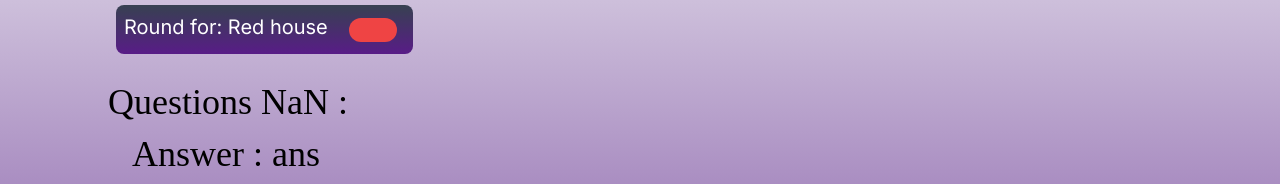
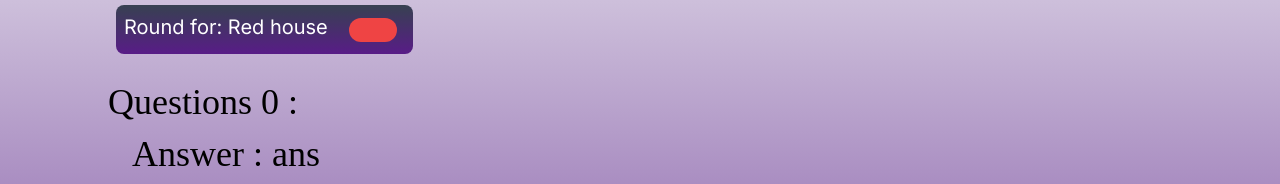
Before and after one commit to cdyniranjan7321/Quiz_App_Project_in_React_Js, a Next.js app: page /generalQuestion in a window 1280 px wide. Shown: the part 195-379 px from the top of the page. Built offline with nearby package versions, Linux system fonts and the light colour scheme.

Commit message:
modified generalquestions page

```diff
--- a/src/app/generalQuestion/page.tsx
+++ b/src/app/generalQuestion/page.tsx
@@ -7,7 +7,8 @@ const GeneralQuestionsA = () => {
   const searchParams = useSearchParams()
   const questionNumber = searchParams.get('questionNumber')
   console.log('questionNumber :', questionNumber)
-  const questionNum = parseInt(questionNumber)
+  const questionNum = questionNumber !== null ? parseInt(questionNumber) : 0;
+//to conditionally check if the number is null since it came from somewhere
   return (
     // starting whole page
     <div className='h-screen w-screen overflow-hidden flex bg-blue-gray-900 bg-gradient-to-b from-gray-100 to-purple-900'>
```
